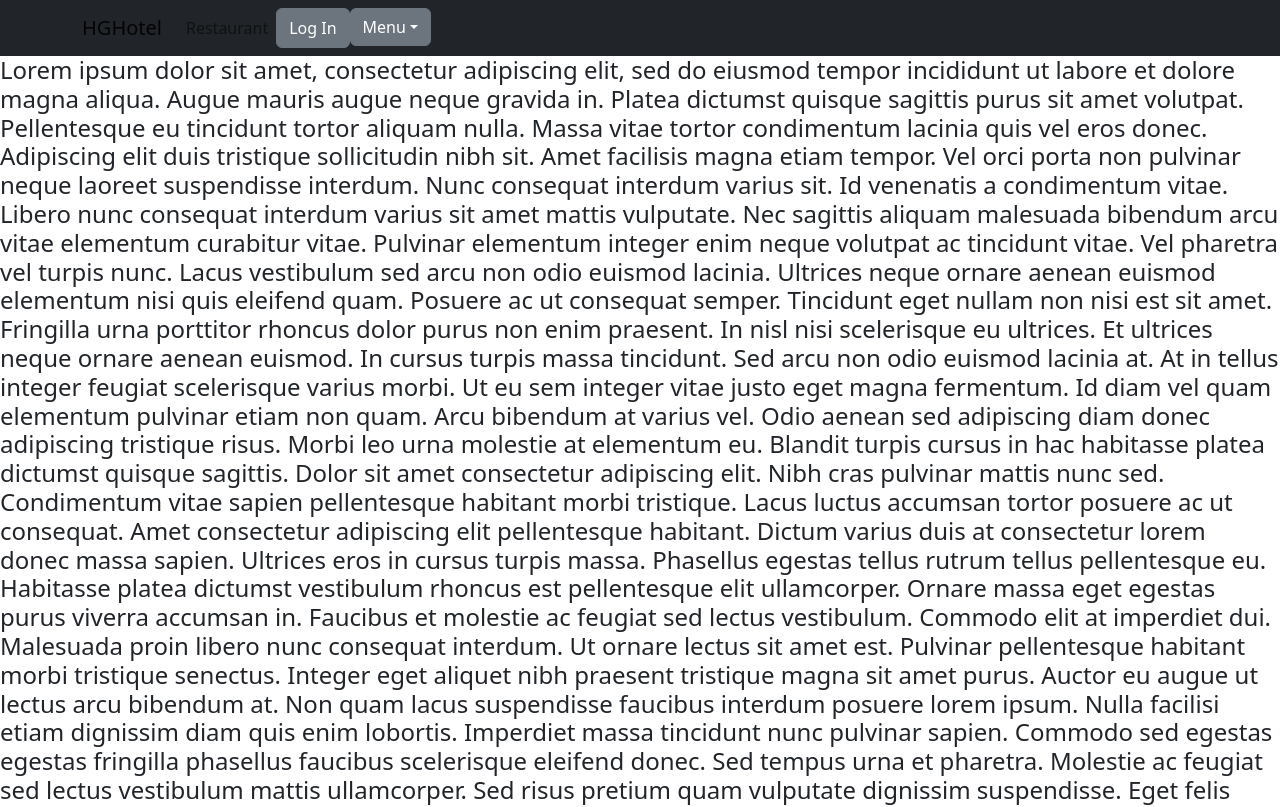
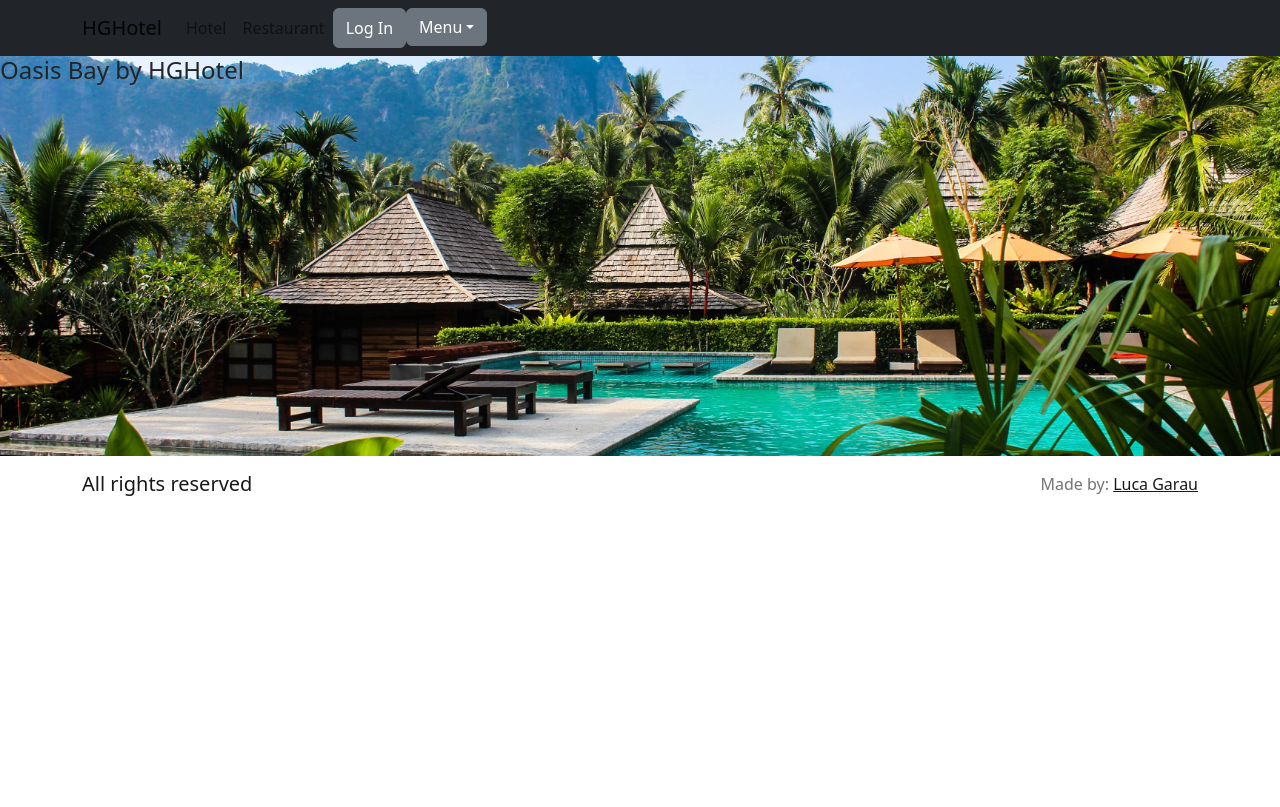
Before and after one commit to GarauOR/HGHotel-frontend, a React (Create React App) app in the folder hghotel-frontend/: page / in a window 1280 px wide. Shown: the top 807 px of the page. Built offline with nearby package versions, Linux system fonts and the light colour scheme.

Commit message:
fix: fixed the dropdown menu in header

```diff
--- /dev/null
+++ b/hghotel-frontend/src/CSS/Home.css
@@ -0,0 +1,7 @@
+.cover{
+    background-image: url("../Components/img/hotelBG.jpg");
+    background-size:cover;
+    background-position:center;
+    background-repeat: no-repeat;
+    height: 50vh;
+}
--- a/hghotel-frontend/src/Components/DropdownMenu.js
+++ b/hghotel-frontend/src/Components/DropdownMenu.js
@@ -1,9 +1,11 @@
 import React from "react";
-import ButtonGroup from 'react-bootstrap/ButtonGroup';
-import Dropdown from 'react-bootstrap/Dropdown';
-import DropdownButton from 'react-bootstrap/DropdownButton';
+import ButtonGroup from "react-bootstrap/ButtonGroup";
+import Dropdown from "react-bootstrap/Dropdown";
+import DropdownButton from "react-bootstrap/DropdownButton";
+import { useAuth0 } from "@auth0/auth0-react";
 
 function DropdownMenu(props) {
+  const { isAuthenticated, loginWithRedirect, logout } = useAuth0();
   return (
     <div>
       <div>
@@ -15,11 +17,26 @@ function DropdownMenu(props) {
             variant="secondary"
             title="Menu"
           >
-            <Dropdown.Item eventKey="1">Action</Dropdown.Item>
-            <Dropdown.Item eventKey="2">Another action</Dropdown.Item>
-            <Dropdown.Item eventKey="3">Something else here</Dropdown.Item>
+            <Dropdown.Item eventKey="1" href="/">
+              Home
+            </Dropdown.Item>
+            <Dropdown.Item eventKey="2" href="/restaurant">
+              Restaurant
+            </Dropdown.Item>
             <Dropdown.Divider />
-            <Dropdown.Item eventKey="4">Separated link</Dropdown.Item>
+            {!isAuthenticated && (
+              <Dropdown.Item eventKey="3" onClick={() => loginWithRedirect()}>
+                Log In
+              </Dropdown.Item>
+            )}
+            {isAuthenticated && (
+              <Dropdown.Item
+                eventKey="3"
+                onClick={() => logout({ returnTo: window.location.origin })}
+              >
+                Log Out
+              </Dropdown.Item>
+            )}
           </DropdownType>
         ))}
       </div>
--- a/hghotel-frontend/src/Components/Header.js
+++ b/hghotel-frontend/src/Components/Header.js
@@ -21,8 +21,9 @@ function Header(props) {
     <div>
       <Navbar bg="dark" variant="light">
         <Container>
-          <Navbar.Brand href="/">HGHotel</Navbar.Brand>
+          <Navbar.Brand>HGHotel</Navbar.Brand>
           <Nav className="me-auto">
+          <Nav.Link href="/">Hotel</Nav.Link>
             <Nav.Link href="/restaurant">Restaurant</Nav.Link>
             {username==="luca91garau@gmail.com" && <Nav.Link href="/admin">Admin area</Nav.Link>}
             {isAuthenticated && <p>{`Welcome ${user.name}`}</p>}
--- a/hghotel-frontend/src/Pages/Home.js
+++ b/hghotel-frontend/src/Pages/Home.js
@@ -1,67 +1,14 @@
 import React from "react";
+import '../CSS/Home.css';
 
 function Home(props) {
   return (
     <div>
-      <h4>
-        Lorem ipsum dolor sit amet, consectetur adipiscing elit, sed do eiusmod
-        tempor incididunt ut labore et dolore magna aliqua. Augue mauris augue
-        neque gravida in. Platea dictumst quisque sagittis purus sit amet
-        volutpat. Pellentesque eu tincidunt tortor aliquam nulla. Massa vitae
-        tortor condimentum lacinia quis vel eros donec. Adipiscing elit duis
-        tristique sollicitudin nibh sit. Amet facilisis magna etiam tempor. Vel
-        orci porta non pulvinar neque laoreet suspendisse interdum. Nunc
-        consequat interdum varius sit. Id venenatis a condimentum vitae. Libero
-        nunc consequat interdum varius sit amet mattis vulputate. Nec sagittis
-        aliquam malesuada bibendum arcu vitae elementum curabitur vitae.
-        Pulvinar elementum integer enim neque volutpat ac tincidunt vitae. Vel
-        pharetra vel turpis nunc. Lacus vestibulum sed arcu non odio euismod
-        lacinia. Ultrices neque ornare aenean euismod elementum nisi quis
-        eleifend quam. Posuere ac ut consequat semper. Tincidunt eget nullam non
-        nisi est sit amet. Fringilla urna porttitor rhoncus dolor purus non enim
-        praesent. In nisl nisi scelerisque eu ultrices. Et ultrices neque ornare
-        aenean euismod. In cursus turpis massa tincidunt. Sed arcu non odio
-        euismod lacinia at. At in tellus integer feugiat scelerisque varius
-        morbi. Ut eu sem integer vitae justo eget magna fermentum. Id diam vel
-        quam elementum pulvinar etiam non quam. Arcu bibendum at varius vel.
-        Odio aenean sed adipiscing diam donec adipiscing tristique risus. Morbi
-        leo urna molestie at elementum eu. Blandit turpis cursus in hac
-        habitasse platea dictumst quisque sagittis. Dolor sit amet consectetur
-        adipiscing elit. Nibh cras pulvinar mattis nunc sed. Condimentum vitae
-        sapien pellentesque habitant morbi tristique. Lacus luctus accumsan
-        tortor posuere ac ut consequat. Amet consectetur adipiscing elit
-        pellentesque habitant. Dictum varius duis at consectetur lorem donec
-        massa sapien. Ultrices eros in cursus turpis massa. Phasellus egestas
-        tellus rutrum tellus pellentesque eu. Habitasse platea dictumst
-        vestibulum rhoncus est pellentesque elit ullamcorper. Ornare massa eget
-        egestas purus viverra accumsan in. Faucibus et molestie ac feugiat sed
-        lectus vestibulum. Commodo elit at imperdiet dui. Malesuada proin libero
-        nunc consequat interdum. Ut ornare lectus sit amet est. Pulvinar
-        pellentesque habitant morbi tristique senectus. Integer eget aliquet
-        nibh praesent tristique magna sit amet purus. Auctor eu augue ut lectus
-        arcu bibendum at. Non quam lacus suspendisse faucibus interdum posuere
-        lorem ipsum. Nulla facilisi etiam dignissim diam quis enim lobortis.
-        Imperdiet massa tincidunt nunc pulvinar sapien. Commodo sed egestas
-        egestas fringilla phasellus faucibus scelerisque eleifend donec. Sed
-        tempus urna et pharetra. Molestie ac feugiat sed lectus vestibulum
-        mattis ullamcorper. Sed risus pretium quam vulputate dignissim
-        suspendisse. Eget felis eget nunc lobortis mattis aliquam faucibus
-        purus. Bibendum arcu vitae elementum curabitur. Mauris augue neque
-        gravida in. Eros in cursus turpis massa tincidunt dui ut ornare lectus.
-        Mollis nunc sed id semper. Egestas sed tempus urna et pharetra. Non nisi
-        est sit amet facilisis magna etiam. Vulputate ut pharetra sit amet
-        aliquam id. Donec ultrices tincidunt arcu non sodales neque sodales.
-        Malesuada pellentesque elit eget gravida cum sociis. Egestas sed tempus
-        urna et pharetra pharetra. Tellus at urna condimentum mattis
-        pellentesque id nibh tortor id. Et ultrices neque ornare aenean. In arcu
-        cursus euismod quis viverra. Odio eu feugiat pretium nibh ipsum
-        consequat nisl. Mattis enim ut tellus elementum. Volutpat diam ut
-        venenatis tellus. Vestibulum lectus mauris ultrices eros in cursus. Eu
-        lobortis elementum nibh tellus molestie. Condimentum mattis pellentesque
-        id nibh tortor id aliquet. Porta non pulvinar neque laoreet suspendisse
-        interdum consectetur libero. Enim tortor at auctor urna. Quis viverra
-        nibh cras pulvinar. Odio facilisis mauris sit amet massa vitae.
-      </h4>
+      <section className="cover">
+      <h4>Oasis Bay by HGHotel</h4>
+      </section>
+
+
     </div>
   );
 }
```
Also changed, not shown: hghotel-frontend/src/Components/img/hotelBG.jpg (added).
